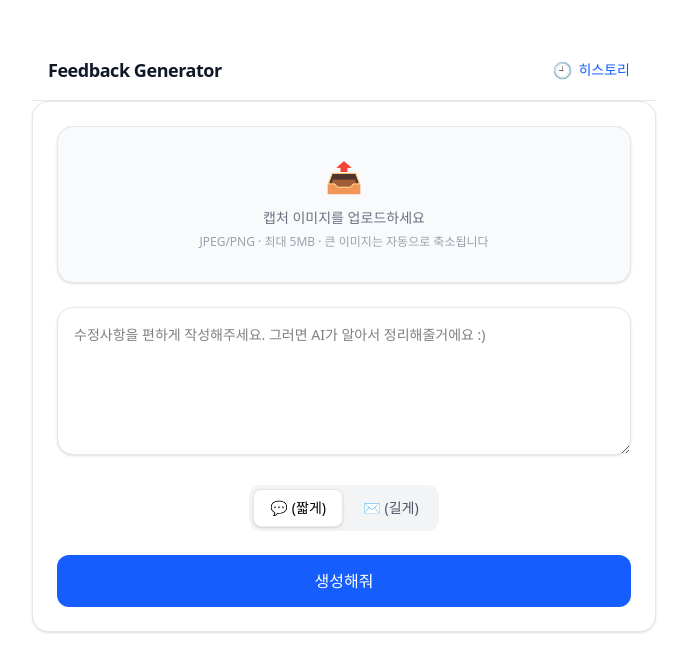
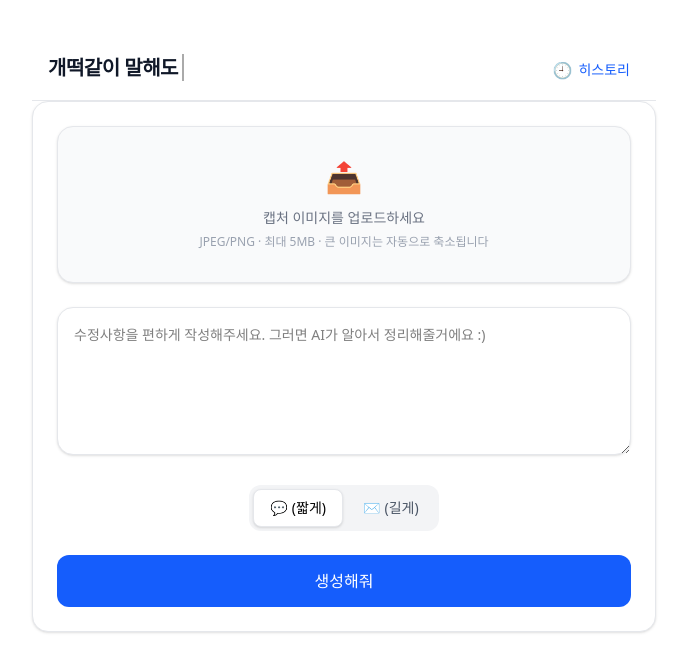
Before and after one commit to Linkrsbl/easyfeedback, a Next.js app: page /create in a window 1280 px wide. Shown: the top 672 px of the page, without its empty margins (296-983 px from the left). Built offline with nearby package versions, Linux system fonts and the light colour scheme.

Commit message:
헤더 타이틀 컴포넌트를 추가

```diff
--- /dev/null
+++ b/app/create/components/HeaderTitle.tsx
@@ -0,0 +1,81 @@
+"use client";
+
+import { useState, useEffect } from "react";
+
+const texts = [
+  "개떡같이 말해도",
+  "찰떡같이 알아듣는",
+  "디자인 피드백 만들기",
+];
+
+export default function HeaderTitle() {
+  const [index, setIndex] = useState(0);
+  const [displayText, setDisplayText] = useState("");
+  const [phase, setPhase] = useState<"typing" | "waiting" | "deleting">("typing");
+
+  // 타이핑 속도 & 딜레이 설정
+  const typingSpeed = 70;      // 글자 나타나는 속도
+  const deletingSpeed = 50;    // 글자 지워지는 속도
+  const displayDuration = 5000; // 문구 유지 시간 5초
+
+  useEffect(() => {
+    const current = texts[index];
+
+    if (phase === "typing") {
+      if (displayText.length < current.length) {
+        const timeout = setTimeout(() => {
+          setDisplayText(current.slice(0, displayText.length + 1));
+        }, typingSpeed);
+
+        return () => clearTimeout(timeout);
+      } else {
+        setPhase("waiting");
+      }
+    }
+
+    if (phase === "waiting") {
+      const timeout = setTimeout(() => {
+        setPhase("deleting");
+      }, displayDuration);
+
+      return () => clearTimeout(timeout);
+    }
+
+    if (phase === "deleting") {
+      if (displayText.length > 0) {
+        const timeout = setTimeout(() => {
+          setDisplayText(current.slice(0, displayText.length - 1));
+        }, deletingSpeed);
+
+        return () => clearTimeout(timeout);
+      } else {
+        setIndex((prev) => (prev + 1) % texts.length);
+        setPhase("typing");
+      }
+    }
+  }, [displayText, phase, index]);
+
+  return (
+    <h1
+      className="
+        text-xl font-semibold tracking-tight text-gray-900
+        min-h-[32px] select-none
+      "
+    >
+      <span className="border-r-2 border-gray-400 pr-1 animate-blink">
+        {displayText}
+      </span>
+
+      {/* 커서 blink 애니메이션 */}
+      <style jsx>{`
+        .animate-blink {
+          animation: blinkCursor 0.8s steps(2) infinite;
+        }
+        @keyframes blinkCursor {
+          0%, 100% { border-color: transparent; }
+          50% { border-color: #555; }
+        }
+      `}</style>
+    </h1>
+  );
+}
--- a/app/create/page.tsx
+++ b/app/create/page.tsx
@@ -8,6 +8,7 @@ import OutputTypeSelect from "./components/OutputTypeSelect";
 import GenerateButton from "./components/GenerateButton";
 import FeedbackResult from "./components/FeedbackResult";
 import HistoryModal from "./components/HistoryModal";
+import HeaderTitle from "./components/HeaderTitle";
 
 export default function CreatePage() {
   const [image, setImage] = useState<string | null>(null);
@@ -146,9 +147,7 @@ export default function CreatePage() {
           px-4 py-3 flex items-center justify-between
         "
       >
-        <h1 className="text-lg font-semibold tracking-tight text-gray-900">
-          Feedback Generator
-        </h1>
+        <HeaderTitle />
 
         <button
           onClick={() => setHistoryOpen(true)}
```
